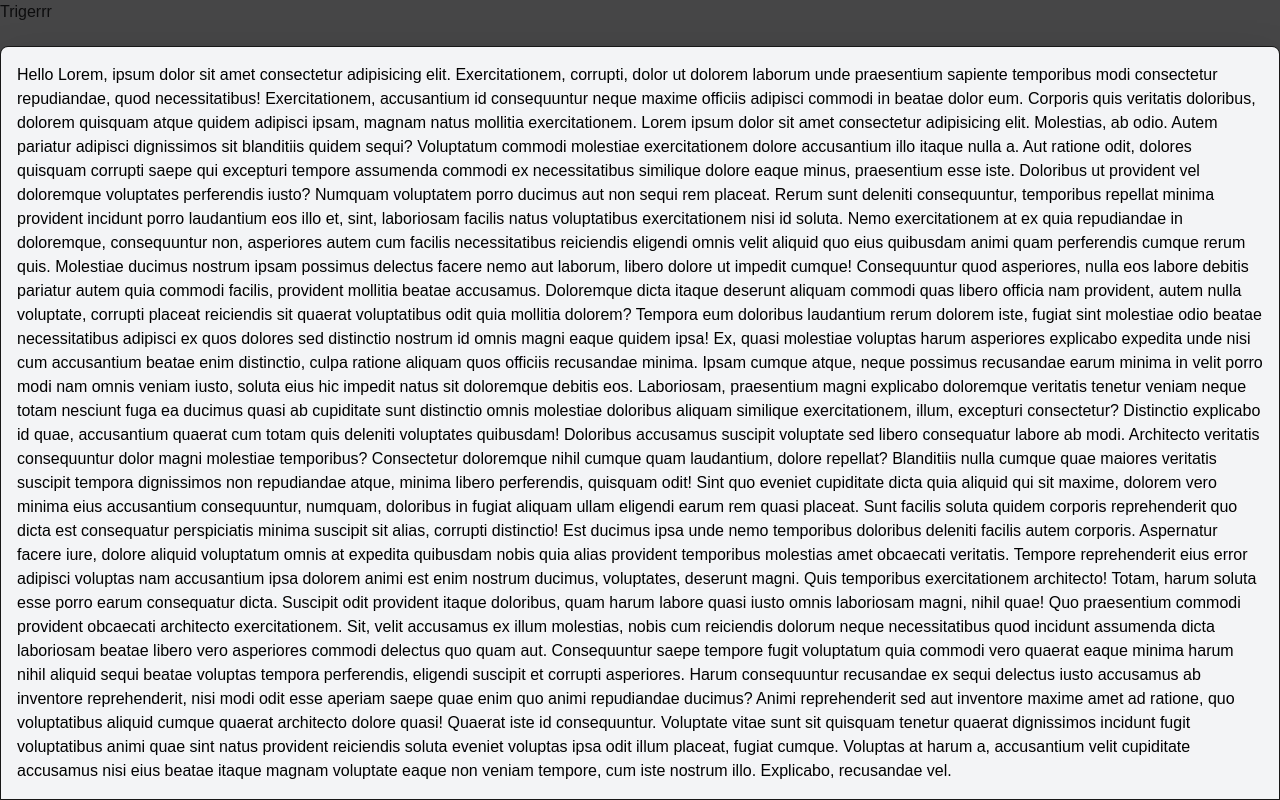
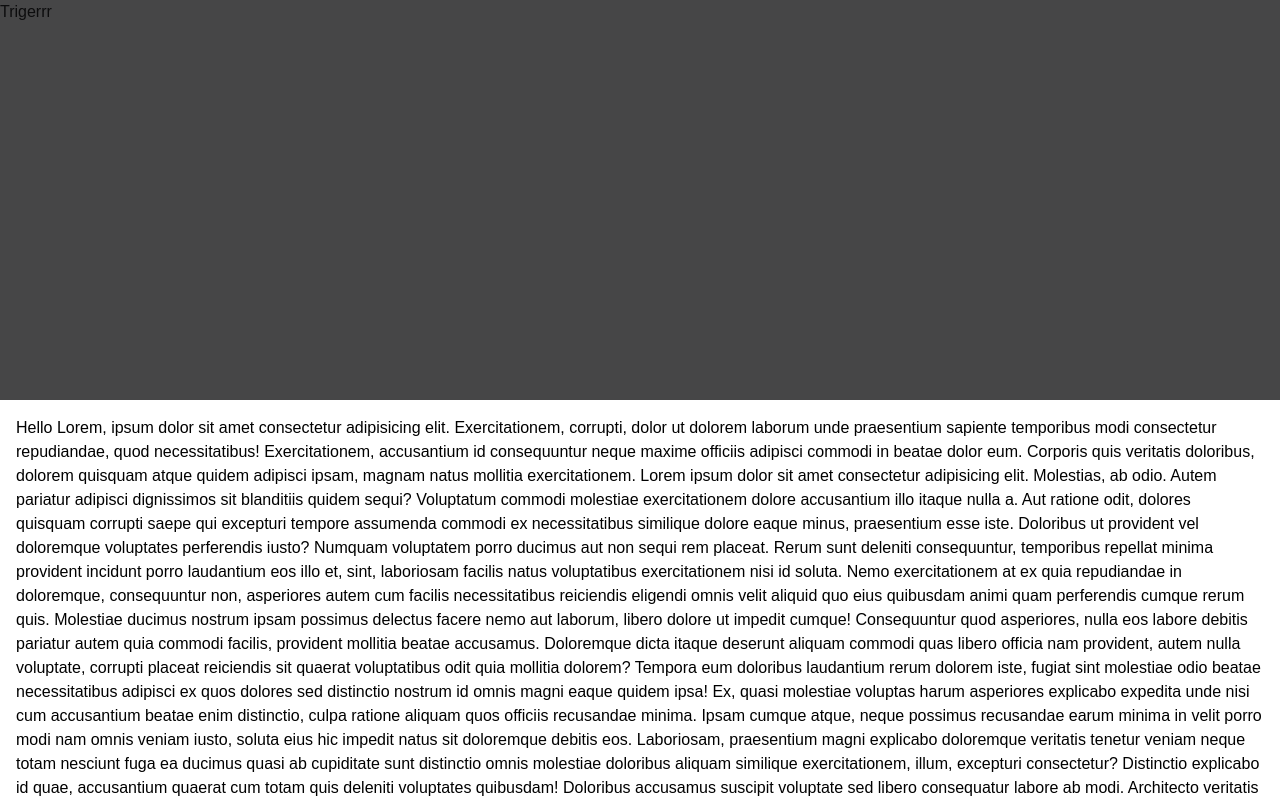
Before and after one commit to oluSammy/test-drawer, a Next.js app: page / in a window 1280 px wide. Both pictures are taken after a click on the button "Trigerrr". Built offline with nearby package versions, Linux system fonts and the light colour scheme.

Commit message:
fix: drawer

```diff
--- a/src/components/Drawer.tsx
+++ b/src/components/Drawer.tsx
@@ -29,14 +29,19 @@ const DrawerDemo = ({
     <Drawer.Root open={isOpen} onOpenChange={onClose}>
       <Drawer.Portal>
         <Drawer.Overlay className="animate-overlayShow fixed inset-0 z-10 bg-[rgba(9,9,10,0.75)]" />
+        <Drawer.Content className="bg-gray-100 h-fit fixed bottom-0 z-50 left-0 right-0 outline-none">
+          <div className="p-4 bg-white h-[50vh] overflow-y-auto ">
+            {content}
+          </div>
+        </Drawer.Content>
 
-        <BaseDrawer
+        {/* <BaseDrawer
           isOpen={isOpen}
           onClose={onClose}
           title={title}
           content={content}
           nestedDrawer={nestedDrawer}
-        />
+        /> */}
         {/* <div className="relative mt-10 p-2 z-80">{content}</div> */}
       </Drawer.Portal>
     </Drawer.Root>
@@ -45,6 +50,7 @@ const DrawerDemo = ({
 
 const BaseDrawer = ({ title, content, onClose }: DrawerProps) => {
   return (
+    <></>
     // <div className="noScrollbar flex-1 overflow-y-auto rounded-t-[10px]">
     //   <Drawer.Title className={titleClassNames}>
     //     <button
@@ -59,9 +65,9 @@ const BaseDrawer = ({ title, content, onClose }: DrawerProps) => {
     //   {content}
     // </div>
     // <>
-    <Drawer.Content className="border-gray-60 fixed p-4 overflow-y-auto right-0 bottom-0 left-0 z-60 flex h-fit max-h-[97vh] flex-col rounded-t-lg border-[0.5px] bg-gray-100 shadow-[0px_10px_38px_-10px_hsla(206,22%,7%,0.35),0px_10px_20px_-15px_hsla(206,22%,7%,0.2)] outline-none">
-      {content}
-    </Drawer.Content>
+    // <Drawer.Content className="border-gray-60 fixed p-4 overflow-y-auto right-0 bottom-0 left-0 z-60 flex h-fit max-h-[97%] flex-col rounded-t-lg border-[0.5px] bg-gray-100 shadow-[0px_10px_38px_-10px_hsla(206,22%,7%,0.35),0px_10px_20px_-15px_hsla(206,22%,7%,0.2)] outline-none">
+    //   {content}
+    // </Drawer.Content>
 
     //   {nestedDrawer?.map((nested) => (
     //     <Drawer.NestedRoot
```
